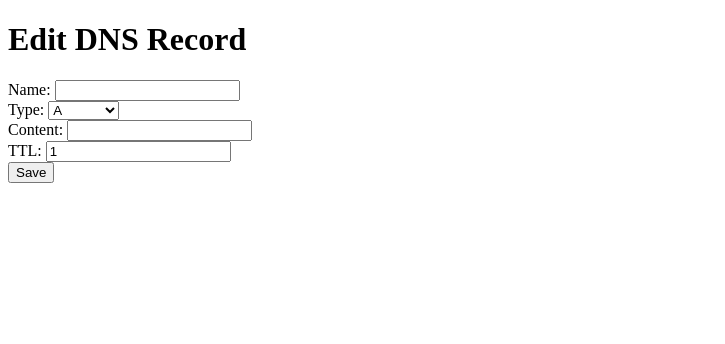
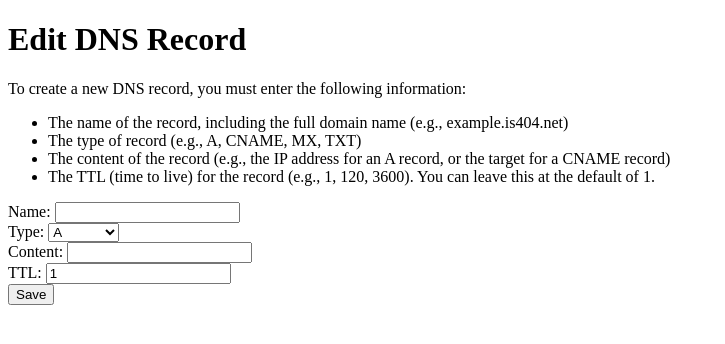
Before and after one commit to rschuetzler/cloudflare-frontend, a FastAPI app: page /create in a window 1280 px wide. Shown: the part 70-414 px from the top of the page, without its empty margins (0-725 px from the left). Run offline with FastAPI, Linux system fonts and the light colour scheme.

Commit message:
Add instructions

```diff
--- a/templates/edit.html
+++ b/templates/edit.html
@@ -4,6 +4,9 @@
 
 {% block content %}
   <h1>Edit DNS Record</h1>
+  <p>
+    To edit the record, you need to specify the name, type, content, and TTL. Make sure the content is appropriate for the type of record you are editing.
+  </p>
   <form method="POST">
     <label for="name">Name:</label>
     <input type="text" name="name" value="{{ record.name }}"><br>
--- a/templates/new.html
+++ b/templates/new.html
@@ -2,6 +2,15 @@
 
 {% extends 'base.html' %} {% block content %}
 <h1>Edit DNS Record</h1>
+<p>
+  To create a new DNS record, you must enter the following information:
+  <ul>
+    <li>The name of the record, including the full domain name (e.g., example.is404.net)</li>
+    <li>The type of record (e.g., A, CNAME, MX, TXT)</li>
+    <li>The content of the record (e.g., the IP address for an A record, or the target for a CNAME record)</li>
+    <li>The TTL (time to live) for the record (e.g., 1, 120, 3600). You can leave this at the default of 1.</li>
+  </ul>
+</p>
 <form method="POST">
   <label for="name">Name:</label>
   <input type="text" name="name" value="" /><br />
```
Also changed, not shown: templates/index.html (+6 -4 lines).
